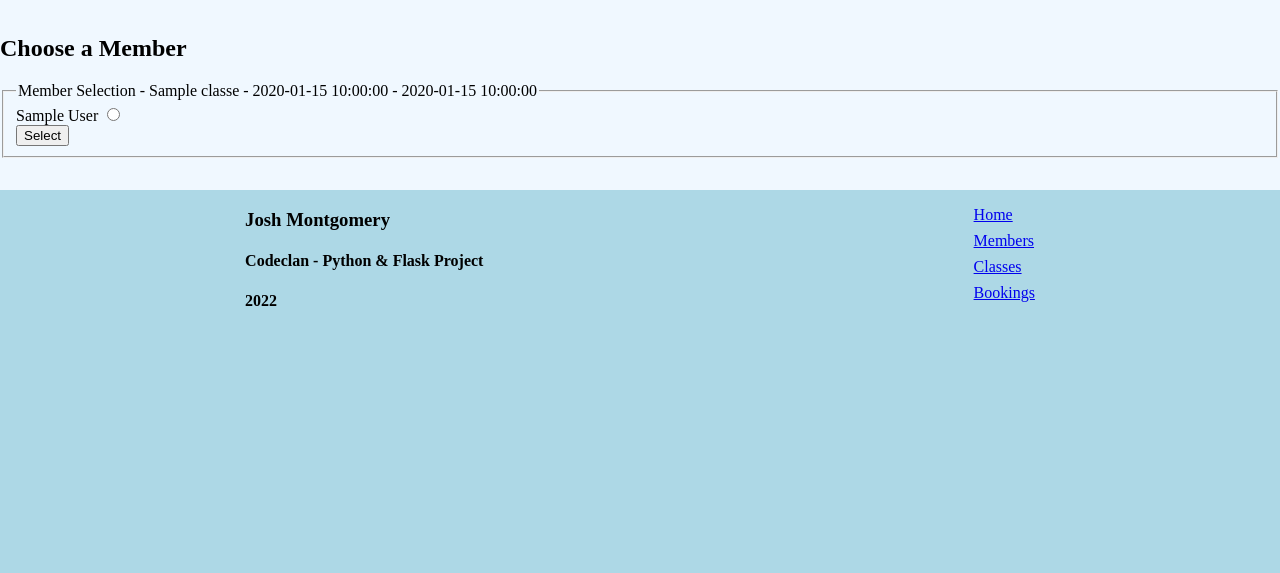
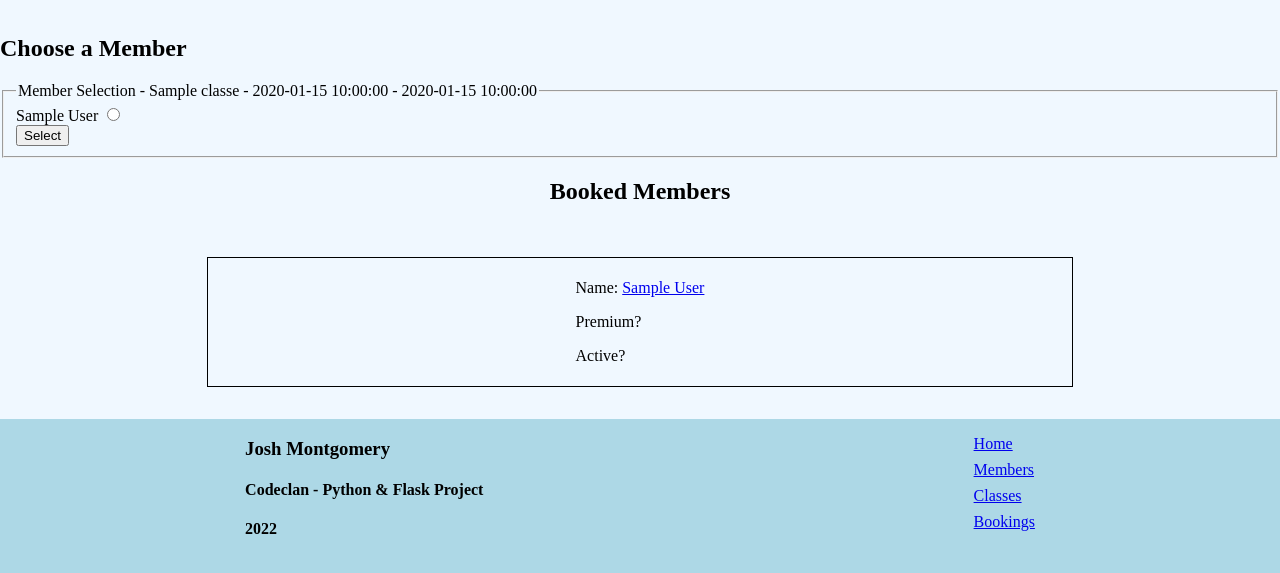
Before and after one commit to jomonty/python_project_gym_app, a Flask app: page /bookings/new/1 in a window 1280 px wide. Shown: the part 101-674 px from the top of the page. Run offline with Flask 2, Linux system fonts and the light colour scheme; a database or web service that is not in the repository returns one stand-in record (values such as "Sample title"); some libraries are stand-ins or nearby versions.

Commit message:
standard/premium booking limitations applied

```diff
--- a/gym_app/controllers/booking_controller.py
+++ b/gym_app/controllers/booking_controller.py
@@ -41,8 +41,13 @@
 @bookings_blueprint.route('/bookings/new/<int:id>', methods=['GET'])
 def new_booking_member(id):
     gym_class = gym_class_repo.select(id)
+    booked_members = admin_repo.get_all_booked_members(id)
     members = admin_repo.select_members_for_booking(gym_class)
-    return render_template('bookings/new_by_member.html', gym_class = gym_class, members = members)
+    if gym_class.is_peak:
+        for index, member in enumerate(members):
+            if not member.is_premium:
+                members.pop(index)
+    return render_template('bookings/new_by_member.html', gym_class=gym_class, members=members, booked_members=booked_members)
 
 @bookings_blueprint.route('/bookings/new', methods=['POST'])
 def new_booking_save():
--- a/gym_app/repositories/admin_repo.py
+++ b/gym_app/repositories/admin_repo.py
@@ -35,7 +35,7 @@
             """
     values = [id]
     results = run_sql(sql, values)
-    members = member_repo.results_parser(members)
+    members = member_repo.results_parser(results)
     return members
 
 # IS CLASS FULL
--- a/gym_app/templates/bookings/new_by_class.html
+++ b/gym_app/templates/bookings/new_by_class.html
@@ -15,6 +15,7 @@
                 <a href="/classes/{{ gym_class.id  }}">View Class Details</a>
                 <p>{{ gym_class.class_date }}</p>
                 <p>{{ gym_class.class_time }}</p>
+                <p>Peak? {{ gym_class.is_peak }}</p>
                 {% if gym_class_status[gym_class.id] %}
                     <button>
                         Class Full
--- a/gym_app/templates/bookings/new_by_member.html
+++ b/gym_app/templates/bookings/new_by_member.html
@@ -29,5 +29,19 @@
                 <button type="submit">Select</button>
             </fieldset>
         </form>
+        <section class="members-main">
+            <header>
+                <h2>Booked Members</h2>
+            </header>
+            {% for member in booked_members %}
+                <section class="card-member">
+                    <div>
+                        <p>Name: <a href="/members/{{ member.id }}">{{ member.get_full_name() }}</a></p>
+                        <p>Premium? {{ member.is_premium }}</p>
+                        <p>Active? {{ member.is_active }}</p>
+                    </div>
+                </section>
+            {% endfor %}
+        </section>
     </main>
 {% endblock %}
--- a/gym_app/templates/classes/index.html
+++ b/gym_app/templates/classes/index.html
@@ -23,7 +23,7 @@
                 <p>Time: {{ class.class_time }}</p>
                 <p>Capacity: {{ class.capacity }}</p>
                 <p>Active? {{ class.is_active }}</p>
-                <p>Peka? {{ class.is_peak }}</p>
+                <p>Peak? {{ class.is_peak }}</p>
                 <div class="class-show-buttons">
                     <button>
                         <a href="/classes/{{ class.id }}/edit">Edit</a>
```
